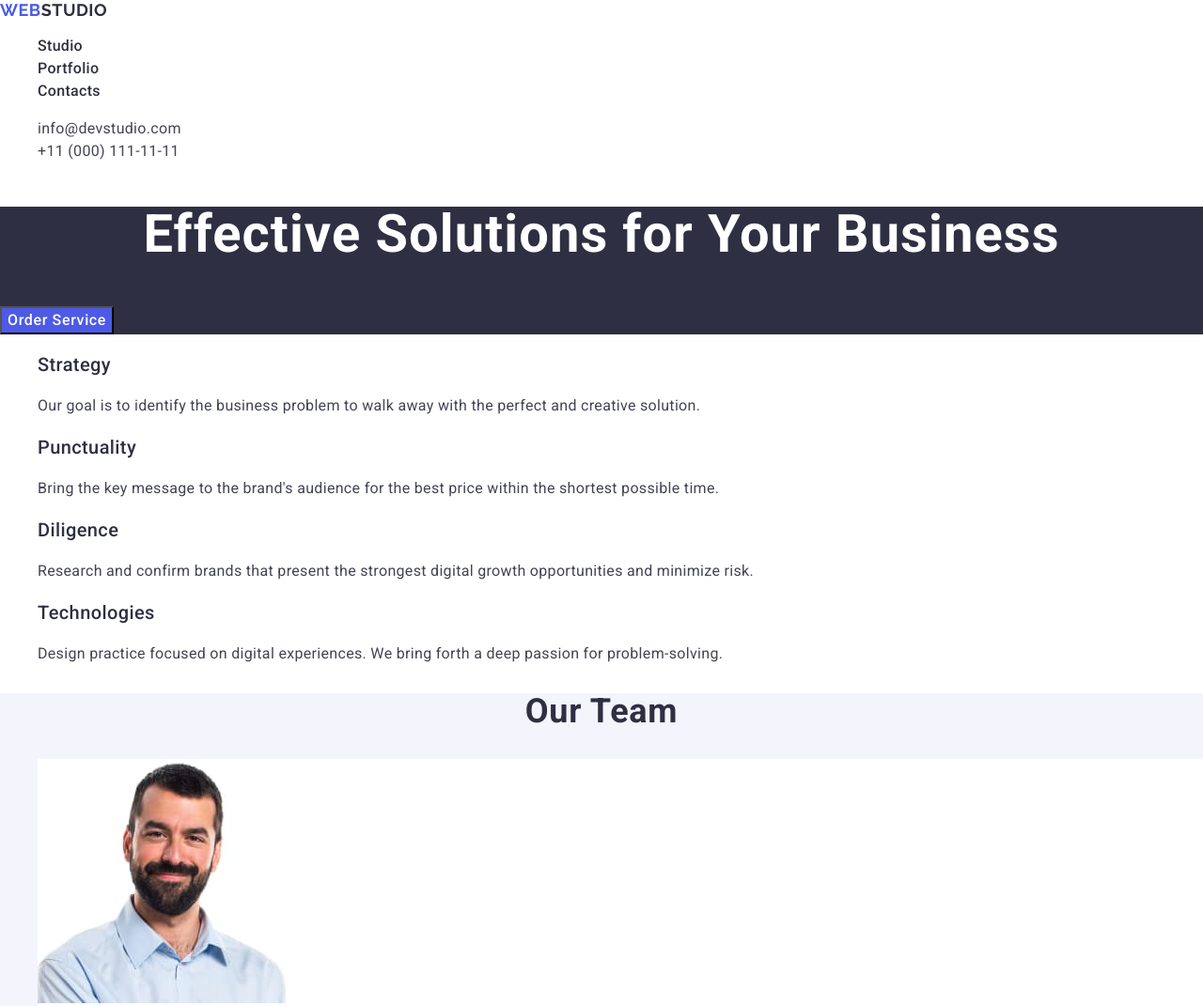
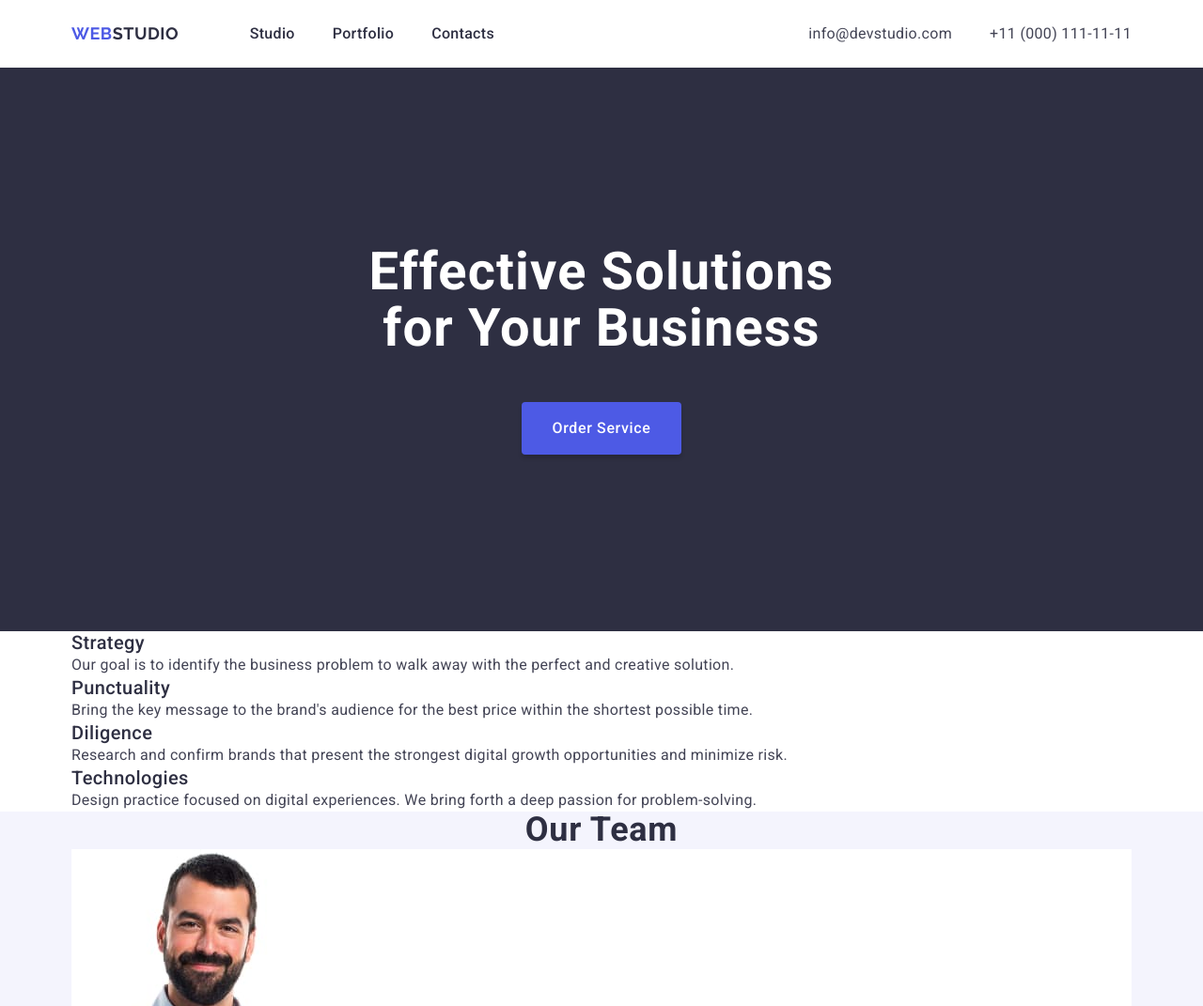
Before and after one commit to Altavana/goit-markup-hw-03, a plain HTML site: page index.html in a window 1280 px wide. Shown: the top 1071 px of the page at 94% size. Drawn offline with nearby package versions, Linux system fonts and the light colour scheme.

Commit message:
add position for footer, header, hero

```diff
--- a/css/styles.css
+++ b/css/styles.css
@@ -1,5 +1,8 @@
 ul,ol {
     list-style-type: none;
+    margin-top: 0;
+    margin-bottom: 0;
+    padding-left:0;
 }
 a {
     text-decoration: none;
@@ -9,15 +12,45 @@ body {
     color: #434455;
     background-color: #ffffff;
 }
+h1, h2, h3, h4, h5, h6, p {
+ margin-top: 0;
+ margin-bottom: 0;
+}
+img {
+    display: block;
+}
 
 button {
     cursor: pointer;
     font-family: inherit;
     background: #4d5ae5;
 }
+.container {
+    max-width: 1158px;
+    padding-left: 15px;
+    padding-right: 15px;
+    margin-left: auto;
+    margin-right: auto;
+}
 /* ===================HEADER================*/
 .page-header {
     color:#ffffff;
+}
+.header-links {
+    display: flex;
+    justify-content: space-between;
+    padding-top: 24px;
+    padding-bottom: 24px;
+}
+.page-navigation{
+    display: flex;
+    justify-content: space-between;
+    align-items: center;
+    width: 450px;
+}
+.menu {
+    display: flex;
+    gap: 40px;
 }
 .page-logo {
     font-family: "Raleway", sans-serif;
@@ -27,7 +60,7 @@ button {
     letter-spacing: 0.03em;
     text-transform: uppercase;
     color: #4d5ae5;
-}
+ }
 .page-logo:focus {
     color:#404bbf;
 }
@@ -35,6 +68,7 @@ button {
     color: #2e2f42;
 }
 .menu-link {
+    display: block;
     font-weight: 500;
     font-size: 16px;
     line-height: 1.5;
@@ -48,7 +82,12 @@ button {
 address {
     font-style: normal;
 }
+.adr-menu {
+    display: flex;
+    gap: 40px;
+}
 .adr-link {
+    display: block;
     font-weight: 400;
     font-size: 16px;
     line-height: 1.5;
@@ -63,7 +102,14 @@ address {
 /* =========== HERO ============ */
 .hero {
     background-color: #2e2f42;
+    max-width: 1440px;
+    padding-top: 188px;
+    padding-bottom: 188px;
+    margin-left: auto;
+    margin-right: auto;
+
 }
+
 .hero-tagline {
     font-weight: 700;
     font-size: 56px;
@@ -71,14 +117,29 @@ address {
     letter-spacing: 0.02em;
     text-align: center;
     color: #ffffff;
+    max-width: 496px;
+    max-height: 120px;
+    margin-bottom: 48px;
+    margin-left: auto;
+    margin-right: auto;
 }
 .button-order {
+    display: block;
     font-weight: 500;
     font-size: 16px;
     line-height: 1.5;
     letter-spacing: 0.04em;
     color: #ffffff;
-}
+    border:none;
+    border-radius: 4px;
+    min-width: 169px;
+    height: 56px;
+    padding: 16px 32px;
+    box-shadow: 0 4px 4px 0 rgba(0, 0, 0, 0.15);
+    background: #4d5ae5;
+    margin-left: auto;
+    margin-right: auto;
+  }
 button:hover,
 button:focus {
     background: #404bbf;
@@ -159,13 +220,18 @@ button:focus {
 /* =============== FOOTER ============*/
 .page-footer {
     background: #2e2f42;
+    padding-top: 100px;
+    padding-bottom: 100px;
 }
+
 .footer-text {
+    max-width: 264px;
     font-weight: 400;
     font-size: 16px;
     line-height: 1.5;
     letter-spacing: 0.02em;
     color: #f4f4fd;
+    margin-top: 19px;
 }
 .page-footer .color-logo {
     color: #f4f4fd;
--- a/index.html
+++ b/index.html
@@ -12,11 +12,12 @@
 </head>
 <body>
   <header class="page-header">
+    <div class="container header-links">
         <nav class="page-navigation">
             <a class="page-logo" href="./index.html">Web<span class="color-logo">Studio</span></a>
             <ul class="menu">
                 <li class="menu-item"><a class="menu-link" href="./index.html">Studio</a></li>
-            <li class="menu-item"><a class="menu-link" href="">Portfolio</a></li>
+                <li class="menu-item"><a class="menu-link" href="#portfolio">Portfolio</a></li>
                 <li class="menu-item"><a class="menu-link" href="">Contacts</a></li>
              </ul>
          </nav>
@@ -26,17 +27,21 @@
                 <li class="adr-item"><a class="adr-link" href="tel:+110001111111">+11 (000) 111-11-11</a></li>
             </ul>
         </address>
+    </div>
   </header>
   <main>
     <!-- Hero -->
     <section class="hero">
+        <div class="container">
             <h1 class="hero-tagline">Effective Solutions for Your Business</h1>
             <button class="button-order" type="button">Order Service</button>
+        </div>
     </section>
     <!--Features -->
     <section class="features">
+        <div class="container">
             <h2 class="feaches-block"  hidden>features</h2>
-        <ul class="feachers -list">
+            <ul class="feachers-list">
                 <li class="feachers-item">
                     <h3 class="feachers-name">Strategy</h3>
                     <p class="feachers-text">Our goal is to identify the business problem to walk away with the perfect and creative solution.</p>
@@ -54,9 +59,11 @@
                     <p class="feachers-text">Design practice focused on digital experiences. We bring forth a deep passion for problem-solving.</p>
                 </li>
             </ul>
+        </div>
     </section>
     <!--Our team -->
     <section class="team">
+       <div class="container">
         <h2 class="team-name">Our Team</h2>
         <ul class="team-list">
             <li class="team-items">
@@ -80,9 +87,11 @@
                 <p class="team-position">UI Designer</p>
             </li>
         </ul>
+       </div>
     </section>
     <!--Our Portfolio -->
-    <section class="portfolio">
+    <section id="portfolio" class="portfolio">
+       <div class="container">
         <h2 class="portfolio-name">Our Portfolio</h2>
         <ul class="portfolio-list">
             <li class="portfolio-item">
@@ -116,11 +125,14 @@
                 <p class="sample-type">Marketing</p>
             </li>
         </ul>
+       </div>
     </section>
   </main>
   <footer class="page-footer">
+    <div class="container">
         <a class="page-logo" href="./index.html">Web<span class="color-logo">Studio</span></a>
         <p class="footer-text">Increase the flow of customers and sales for your business with digital marketing &amp; growth solutions.</p>
+   </div>
 </footer>
 </body>
 </html>
```
Lines whose indentation alone changed are shown as unchanged.
